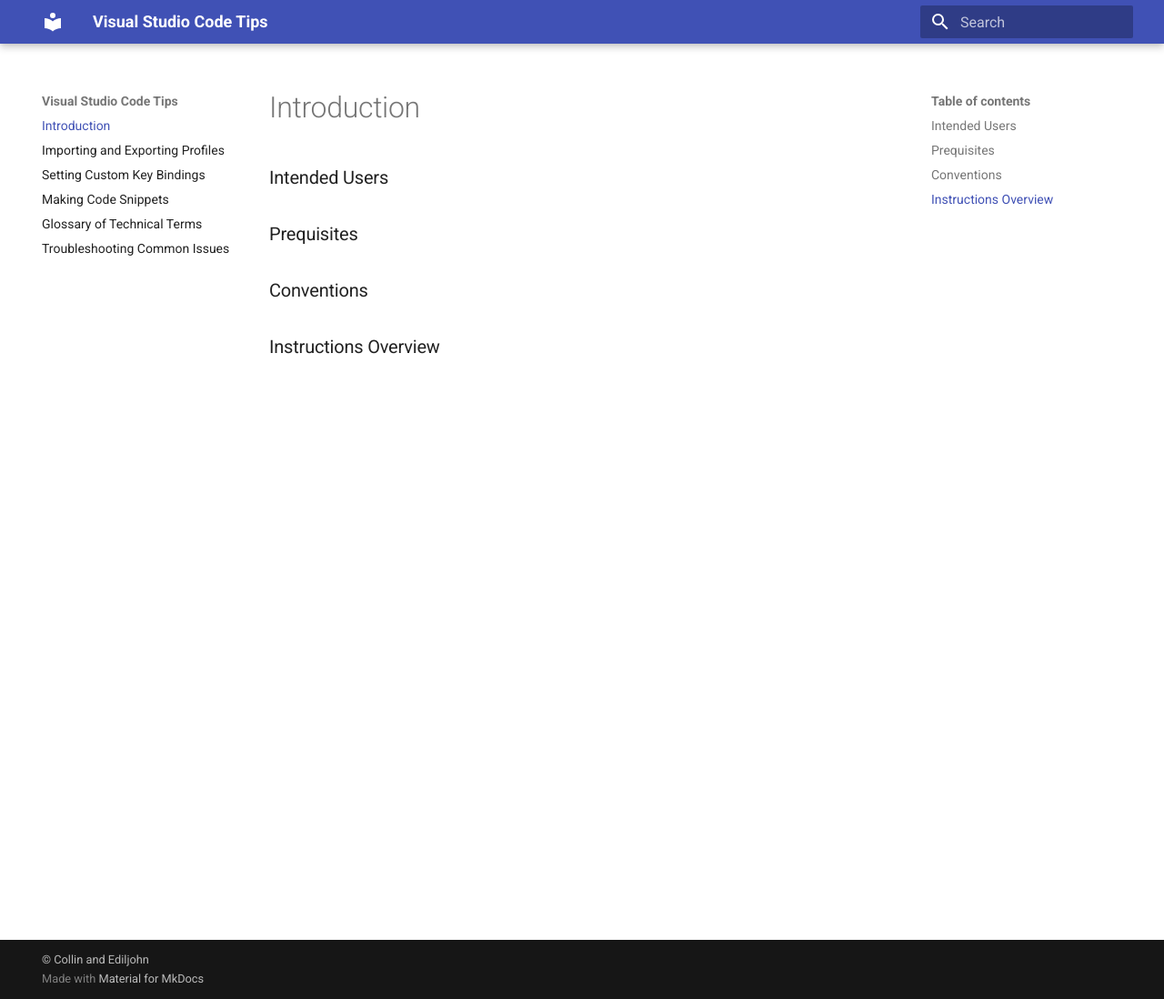
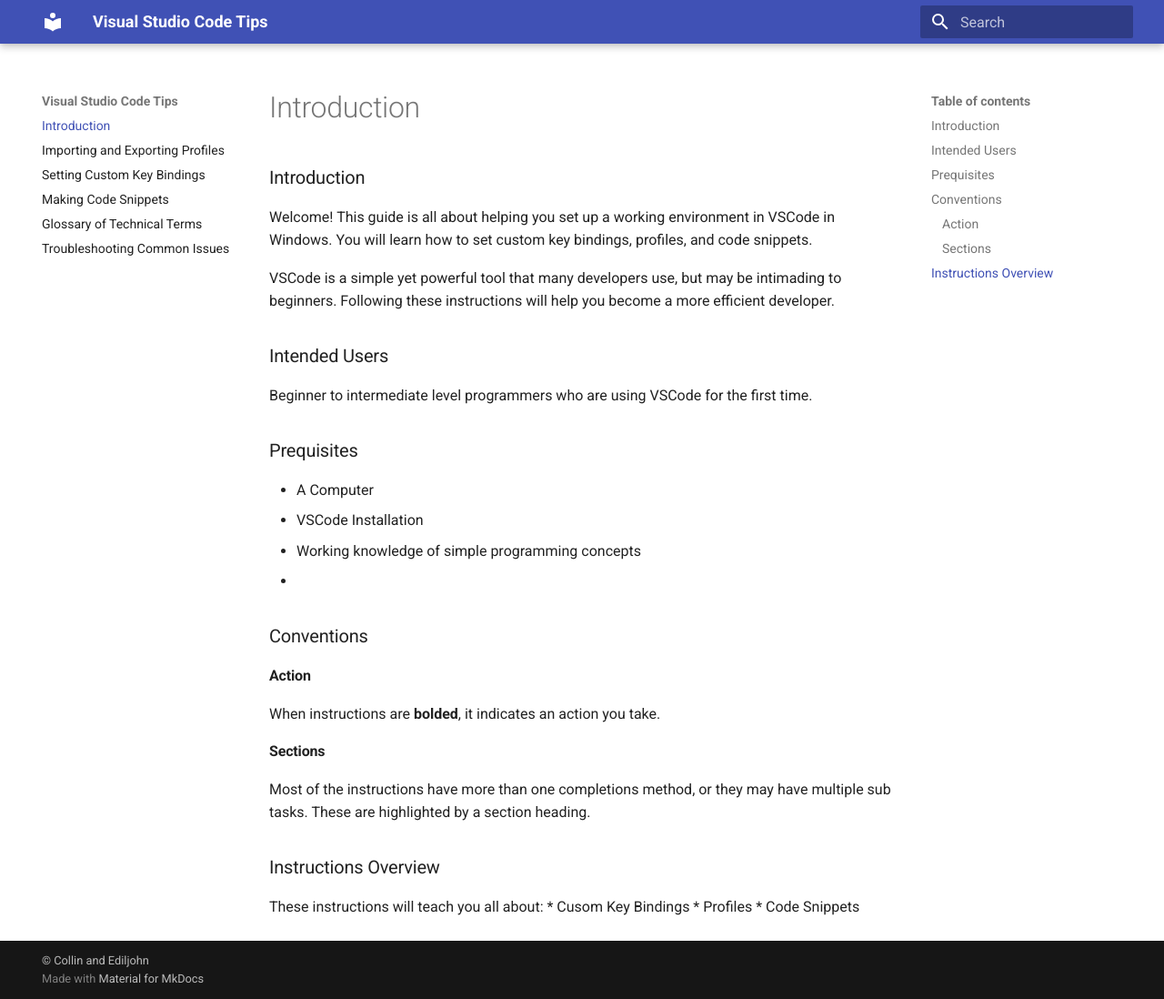
Before and after one commit to cc-dev-65535/mkdocs, an MkDocs documentation site: the page built from docs/index.md, in a window 1280 px wide and 1098 px high. Shown: the whole window at 91% size. Built offline with MkDocs 1.6.1 and Material for MkDocs 9.7.7, drawn with Linux system fonts in a browser that asks for light colours.

Commit message:
Introduction and images added to profiles

```diff
--- a/docs/index.md
+++ b/docs/index.md
@@ -2,10 +2,28 @@
 title: Introduction
 ---
 
+### Introduction
+Welcome! This guide is all about helping you set up a working environment in VSCode in Windows. You will learn how to set custom key bindings, profiles, and code snippets.
+
+VSCode is a simple yet powerful tool that many developers use, but may be intimading to beginners. Following these instructions will help you become a more efficient developer.
+
 ### Intended Users
+Beginner to intermediate level programmers who are using VSCode for the first time.
 
 ### Prequisites
+* A Computer
+* VSCode Installation
+* Working knowledge of simple programming concepts
+*
 
 ### Conventions
+#### **Action**
+When instructions are **bolded**, it indicates an action you take.
+#### Sections
+Most of the instructions have more than one completions method, or they may have multiple sub tasks. These are highlighted by a section heading.
 
 ### Instructions Overview
+These instructions will teach you all about:
+* Cusom Key Bindings
+* Profiles
+* Code Snippets
```
Also changed, not shown: docs/ediljohn - page2.md (+10 -0 lines), docs/images/page2-img1.jpg (added), docs/images/page2-img2.png (added), docs/images/page2-img3.png (added), docs/images/page2-img4.png (added), docs/images/page2-img5.JPG (added), docs/images/page2-img6.JPG (added), docs/images/page2-img7.JPG (added), docs/images/page2-img8.JPG (added).
